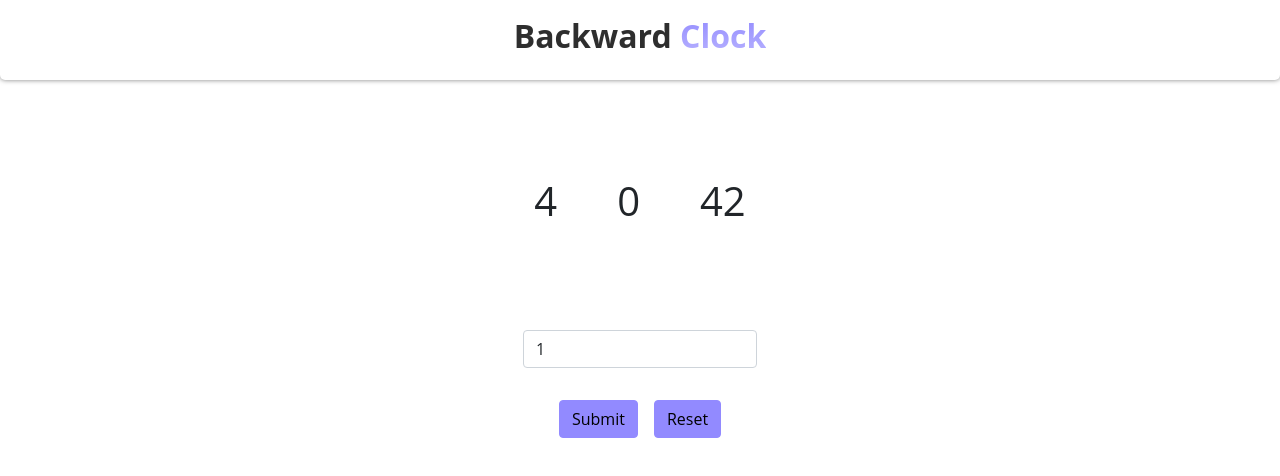
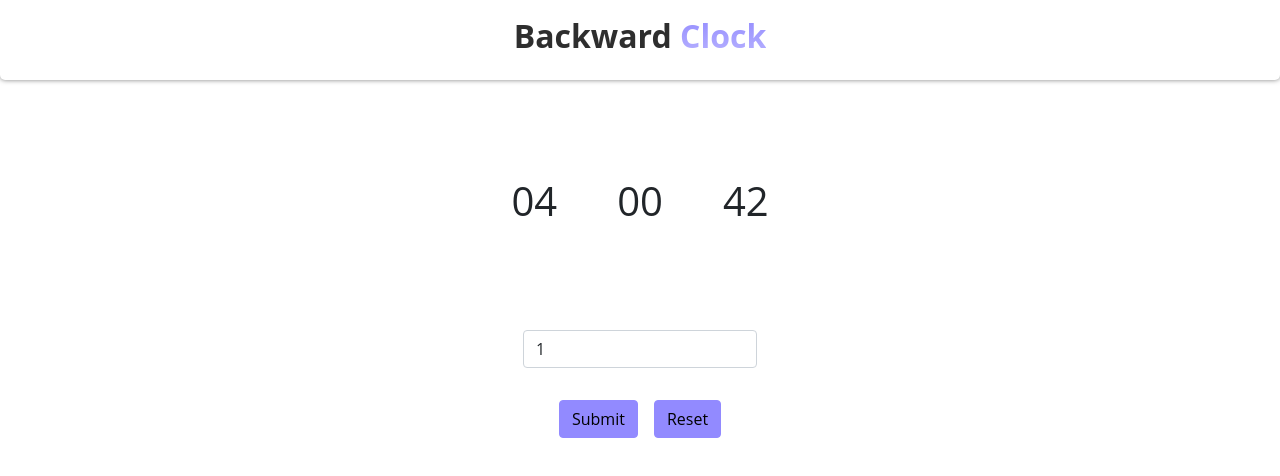
Before and after one commit to isuruAb/backward_clock, a React (Create React App) app: page / in a window 1280 px wide. Shown: the top 476 px of the page. Built offline with nearby package versions, Linux system fonts and the light colour scheme; the HTML template or start-up script is replaced by a standard one.

Commit message:
pad the ticker numbers

```diff
--- a/src/containers/Clock.js
+++ b/src/containers/Clock.js
@@ -3,6 +3,7 @@ import { Container } from "react-bootstrap";
 import Button from "../components/Button";
 import TextField from "../components/TextField";
 import Time from "../components/Time";
+import { pad } from "../utils/numbers";
 import useForm from "../utils/useForm";
 import validations from "../validations/clockValidation";
 
@@ -43,9 +44,9 @@ const Clock = () => {
     <>
       <Container>
         <Time
-          hours={backwardTime.getHours()}
-          mins={backwardTime.getMinutes()}
-          seconds={backwardTime.getSeconds()}
+          hours={pad(backwardTime.getHours(),2)}
+          mins={pad(backwardTime.getMinutes(),2)}
+          seconds={pad(backwardTime.getSeconds(),2)}
         />
         <div className="d-flex justify-content-center mb-4">
           <TextField
--- /dev/null
+++ b/src/utils/numbers.js
@@ -0,0 +1,8 @@
+export const pad = (number, length) => {
+  let str = "" + number;
+  while (str.length < length) {
+    str = "0" + str;
+  }
+
+  return str;
+};
```
Also changed, not shown: 1 other file (tests, documents, lock files or other folders).
